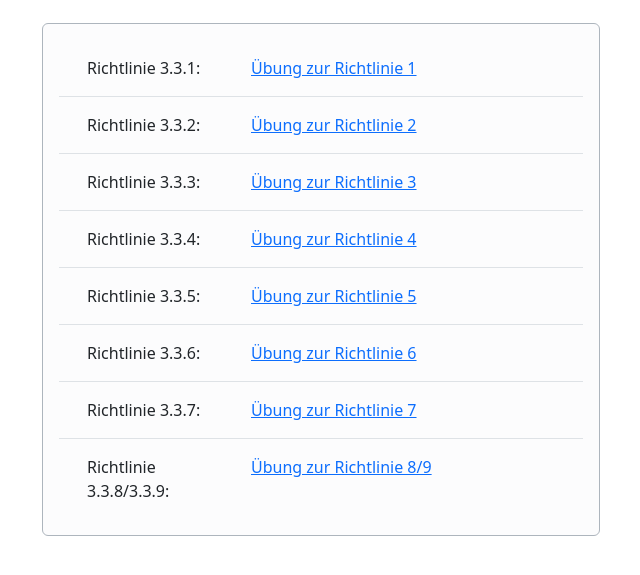
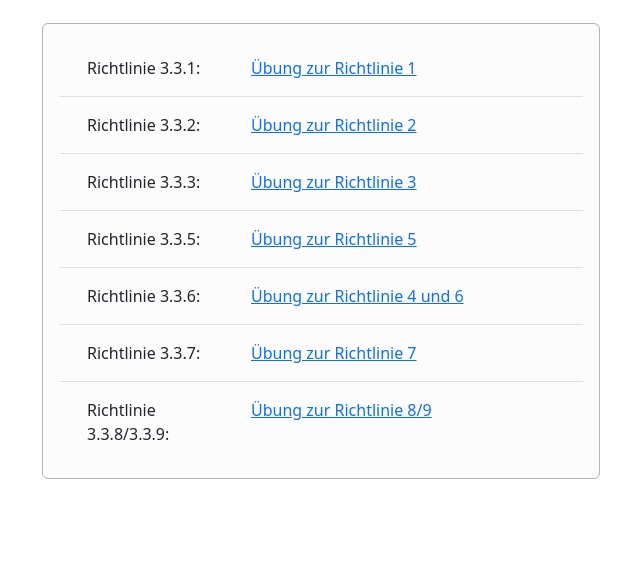
Before and after one commit to Emika2710/BFI_Uebungen, a plain HTML site: page index.html in a window 1280 px wide. Shown: the part 121-696 px from the top of the page, without its empty margins (319-959 px from the left). Drawn offline with nearby package versions, Linux system fonts and the light colour scheme.

Commit message:
Aufgabenzusammenführung Meli

```diff
--- a/index.html
+++ b/index.html
@@ -42,14 +42,6 @@
             </div>
             <div class="row border-bottom p-3">
                 <div class="col-4">
-                    <span>Richtlinie 3.3.4:</span>
-                </div>
-                <div class="col-8">
-                    <a href="richtlinie_4.html">Übung zur Richtlinie 4</a>
-                </div>
-            </div>
-            <div class="row border-bottom p-3">
-                <div class="col-4">
                     <span>Richtlinie 3.3.5:</span>
                 </div>
                 <div class="col-8">
@@ -61,7 +53,7 @@
                     <span>Richtlinie 3.3.6:</span>
                 </div>
                 <div class="col-8">
-                    <a href="richtlinie_6.html">Übung zur Richtlinie 6</a>
+                    <a href="richtlinie_6.html">Übung zur Richtlinie 4 und 6</a>
                 </div>
             </div>
             <div class="row border-bottom p-3">
```
